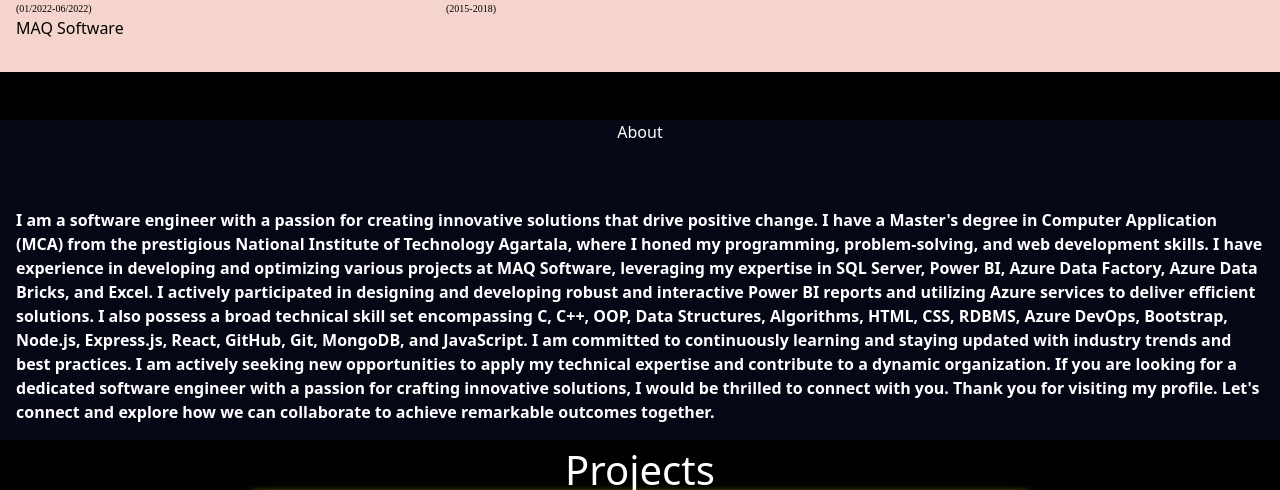
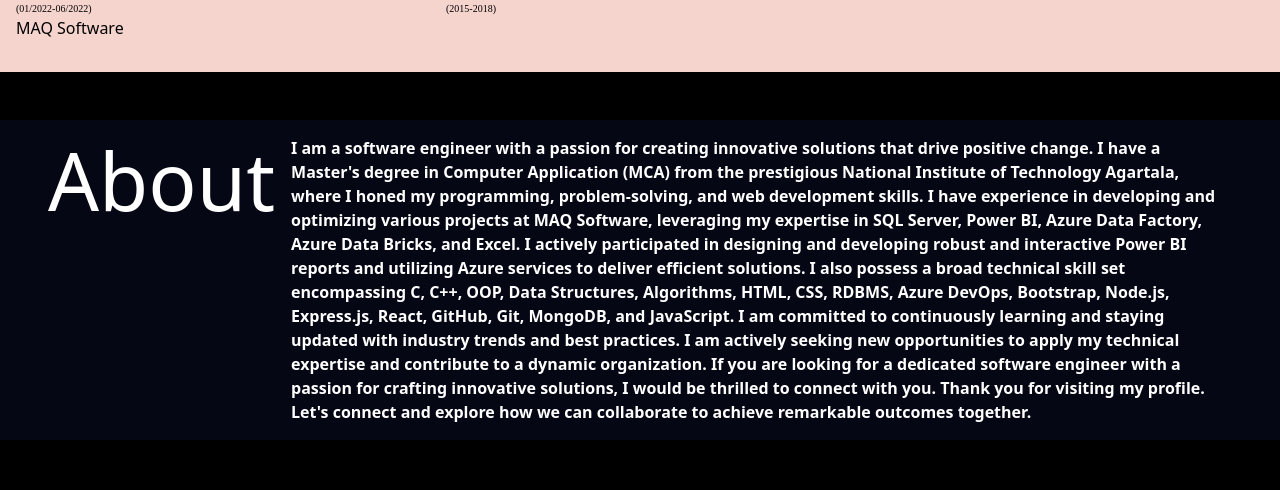
Before and after one commit to Ankitthakur2/Web-Portfolio, a React (Create React App) app: page / in a window 1280 px wide. Shown: the part 1330-1820 px from the top of the page. Built offline with nearby package versions, Linux system fonts and the light colour scheme; the HTML template or start-up script is replaced by a standard one; a web font is replaced by a local one.

Commit message:
Update Experience.js

```diff
--- a/src/routes/Experience.js
+++ b/src/routes/Experience.js
@@ -72,8 +72,8 @@ const Experience = () => {
       </div>
       <div className="about-second">
 
-        <div >
-          <p className="intro"> About</p>
+        <div className="intro">
+          <p > About</p>
      <div className="Intro">
   I am a software engineer with a passion for creating innovative solutions that drive positive change. I have a Master's degree in Computer Application (MCA) from the prestigious National Institute of Technology Agartala, where I honed my programming, problem-solving, and web development skills.
 
```
